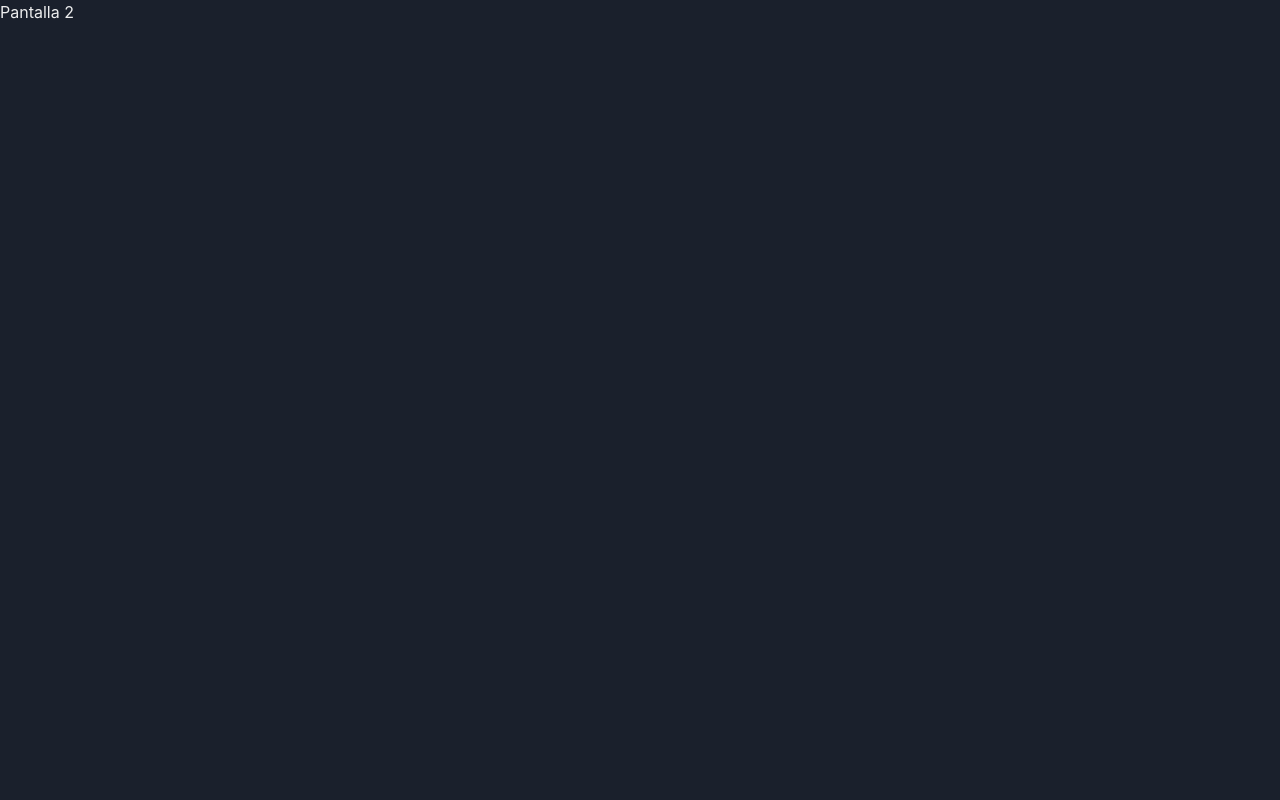
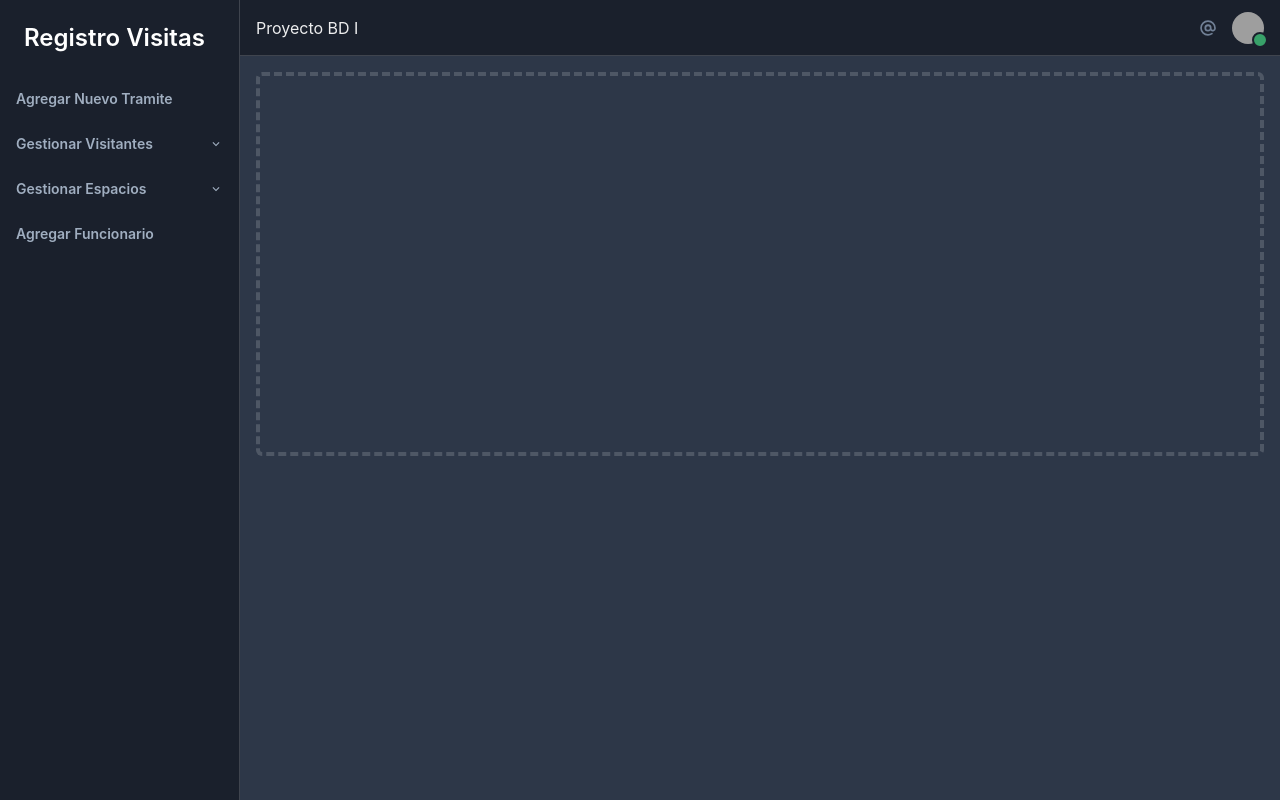
Before and after one commit to Johan-Palacios/registrosVisitasBD, a React (Vite) app in the folder basedatosfront/: page / in a window 1280 px wide. Built offline with nearby package versions, Linux system fonts and the light colour scheme; grey boxes are pictures that could not be loaded.

Commit message:
feat: add PrincipalMenu

```diff
--- a/basedatosfront/src/App.jsx
+++ b/basedatosfront/src/App.jsx
@@ -1,9 +1,9 @@
-import { Box } from '@chakra-ui/react'
+import Sidebar from './pages/SideBar.jsx'
 
 function App() {
   return (
     <>
-      Pantalla 2
+      <Sidebar/>
     </>
   )
 }
--- /dev/null
+++ b/basedatosfront/src/components/userInteraction/NavItem.jsx
@@ -0,0 +1,44 @@
+import { Icon, Flex, useColorModeValue } from "@chakra-ui/react";
+
+const NavItem = (props) => {
+  const color = useColorModeValue("gray.600", "gray.300")
+  const { icon, children, ...rest } = props
+  return (
+    <Flex
+      align="center"
+      px="4"
+      pl="4"
+      py="3"
+      cursor="pointer"
+      color="inherit"
+      _dark={{
+        color: "gray.400",
+      }}
+      _hover={{
+        bg: "gray.100",
+        _dark: {
+          bg: "gray.900",
+        },
+        color: "gray.900",
+      }}
+      role="group"
+      fontWeight="semibold"
+      transition=".15s ease"
+      {...rest}
+    >
+      {icon && (
+        <Icon
+          mx="2"
+          boxSize="4"
+          _groupHover={{
+            color: color,
+          }}
+          as={icon}
+        />
+      )}
+      {children}
+    </Flex>
+  )
+}
+
+export default NavItem
--- /dev/null
+++ b/basedatosfront/src/components/userInteraction/SidebarContent.jsx
@@ -0,0 +1,92 @@
+import { Flex, Text, Box, Collapse, useDisclosure, Icon  } from "@chakra-ui/react";
+import NavItem from './NavItem.jsx'
+import { ChevronDownIcon } from "@chakra-ui/icons";
+
+const SidebarContent = (props) => {
+  const manageVisitas = useDisclosure();
+  const manageSpaces = useDisclosure();
+
+  return (<Box
+  as="nav"
+  pos="fixed"
+  top="0"
+  left="0"
+  zIndex="sticky"
+  h="full"
+  pb="10"
+  overflowX="hidden"
+  overflowY="auto"
+  bg="white"
+  _dark={{
+    bg: "gray.800",
+  }}
+  border
+  color="inherit"
+  borderRightWidth="1px"
+  w="60"
+  {...props}
+>
+  <Flex px="4" py="5" align="center">
+    <Text
+      fontSize="2xl"
+      ml="2"
+      color="brand.500"
+      _dark={{
+        color: "white",
+      }}
+      fontWeight="semibold"
+    >
+      Registro Visitas
+    </Text>
+  </Flex>
+  <Flex
+    direction="column"
+    as="nav"
+    fontSize="sm"
+    color="gray.600"
+    aria-label="Main Navigation"
+  >
+
+    <NavItem >Agregar Nuevo Tramite</NavItem>
+    <NavItem   onClick={manageVisitas.onToggle}>
+      Gestionar Visitantes
+      <Icon
+        as={ChevronDownIcon}
+
+        ml="auto"
+        transform={manageVisitas.isOpen && "rotate(90deg)"}
+      />
+    </NavItem>
+    <Collapse in={manageVisitas.isOpen}>
+      <NavItem pl="12" py="2">
+        Agregar Visitante
+      </NavItem>
+      <NavItem pl="12" py="2">
+        Agregar Visita
+      </NavItem>
+    </Collapse>
+
+    <NavItem   onClick={manageSpaces.onToggle}>
+      Gestionar Espacios
+      <Icon
+        as={ChevronDownIcon}
+
+        ml="auto"
+        transform={manageSpaces.isOpen && "rotate(90deg)"}
+      />
+    </NavItem>
+    <Collapse in={manageSpaces.isOpen}>
+      <NavItem pl="12" py="2">
+        Agregar Oficina
+      </NavItem>
+      <NavItem pl="12" py="2">
+        Agregar Edificio
+      </NavItem>
+    </Collapse>
+    <NavItem >Agregar Funcionario</NavItem>
+  </Flex>
+</Box>
+  )
+}
+
+export default SidebarContent
--- /dev/null
+++ b/basedatosfront/src/pages/SideBar.jsx
@@ -0,0 +1,98 @@
+import { Avatar, AvatarBadge, Box, Drawer, DrawerContent, DrawerOverlay, Flex, Icon, IconButton, Text, useDisclosure } from "@chakra-ui/react";
+import SidebarContent from '../components/userInteraction/SidebarContent.jsx';
+import { AtSignIcon, HamburgerIcon } from "@chakra-ui/icons";
+
+const Sidebar = () => {
+  const sidebar = useDisclosure();
+    return (
+    <Box
+      as="section"
+      bg="gray.50"
+      _dark={{
+        bg: "gray.700",
+        }}
+      minH="100vh"
+    >
+      <SidebarContent
+        display={{
+          base: "none",
+          md: "unset",
+        }}
+      />
+      <Drawer
+        isOpen={sidebar.isOpen}
+        onClose={sidebar.onClose}
+        placement="left"
+      >
+        <DrawerOverlay />
+        <DrawerContent>
+          <SidebarContent w="full" borderRight="none" />
+        </DrawerContent>
+      </Drawer>
+      <Box
+        ml={{
+          base: 0,
+          md: 60,
+        }}
+        transition=".3s ease"
+      >
+        <Flex
+          as="header"
+          align="center"
+          justify="space-between"
+          w="full"
+          px="4"
+          bg="white"
+          _dark={{
+            bg: "gray.800",
+          }}
+          borderBottomWidth="1px"
+          color="inherit"
+          h="14"
+        >
+          <IconButton
+            aria-label="Menu"
+            display={{
+              base: "inline-flex",
+              md: "none",
+            }}
+            onClick={sidebar.onOpen}
+            icon={<HamburgerIcon/>}
+            size="sm"
+          />
+          <Text
+            w="96"
+            display={{
+              base: "none",
+              md: "flex",
+            }}
+          >
+            Proyecto BD I
+          </Text>
+
+          <Flex
+            align="center">
+            <Icon color="gray.500" as={AtSignIcon} cursor="pointer" />
+            <Avatar
+              ml="4"
+              size="sm"
+              name="Johan-Palacios"
+              src="https://avatars.githubusercontent.com/u/77251405?v=4"
+              cursor="pointer"
+            >
+              <AvatarBadge bg='green.500' boxSize='1.25em' />
+
+            </Avatar>
+          </Flex>
+        </Flex>
+
+        <Box as="main" p="4">
+          {/* Add content here, remove div below  */}
+          <Box borderWidth="4px" borderStyle="dashed" rounded="md" h="96" />
+        </Box>
+      </Box>
+    </Box>
+  );
+};
+
+export default Sidebar
```
